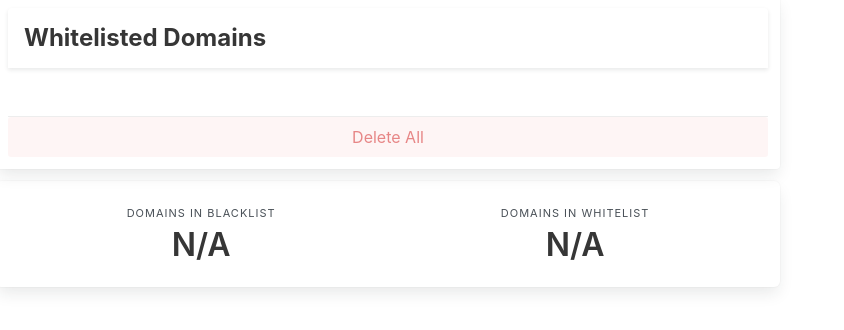
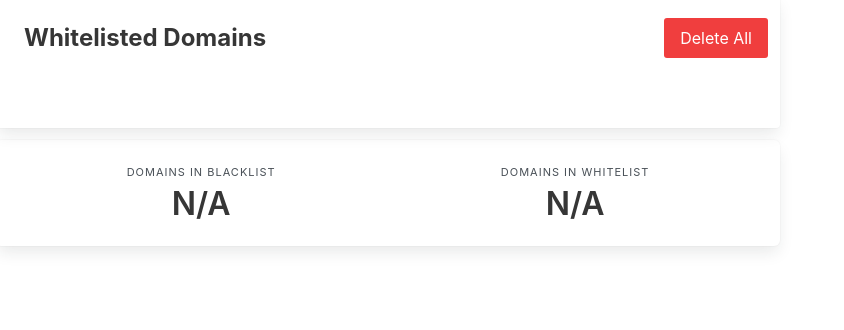
Before and after one commit to dimspith/fn-blacklist, a browser extension: page src/statistics.html in a window 1280 px wide. Shown: the whole page, without its empty margins (0-844 px from the left). Drawn offline with nearby package versions, Linux system fonts and the light colour scheme.

Commit message:
Remove card header shadows, relocate delete all button

```diff
--- a/src/statistics.html
+++ b/src/statistics.html
@@ -11,18 +11,16 @@
     <body>
         <div class="columns is-centered is-multiline p-2" id="main">
             <div class="card column is-full mb-3">
-                <header class="card-header">
+                <header class="card-header is-shadowless">
                     <p class="is-size-4 card-header-title">
                         Whitelisted Domains
                     </p>
+                    <button id="delete-all" class="is-danger button my-auto card-header-icon">Delete All</button>
                 </header>
                 <div class="card-content">
                     <div class="whitelist-list content columns is-multiline is-mobile">
                     </div>
                 </div>
-                <footer class="card-footer">
-                    <button id="delete-all" class="button card-footer-item is-danger is-light" disabled>Delete All</button>
-                </footer>
             </div>
             <div class="box column is-full">
                 <nav class="column level is-mobile is-full is-left-centered">
```
Also changed, not shown: src/settings.html (+3 -3 lines).
